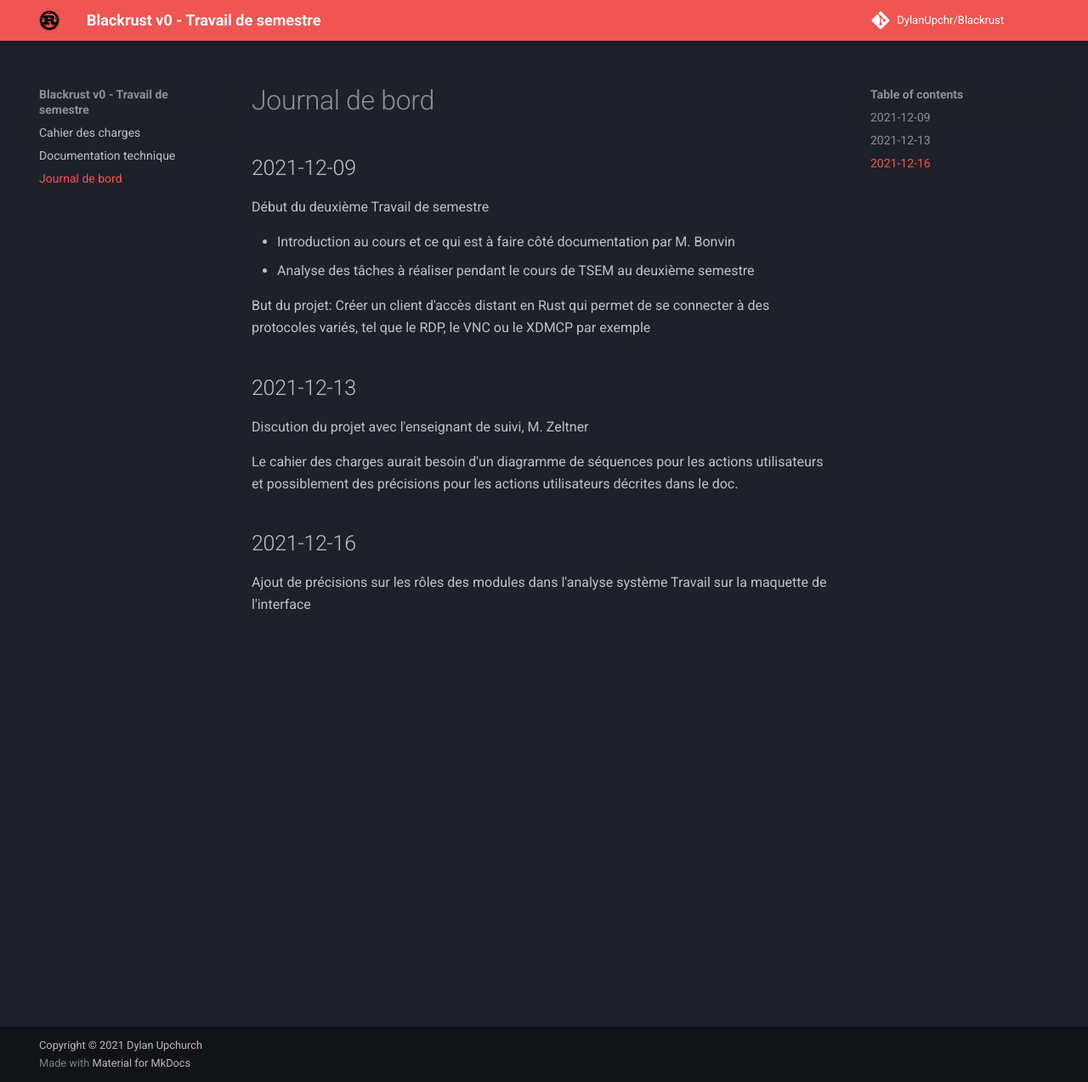
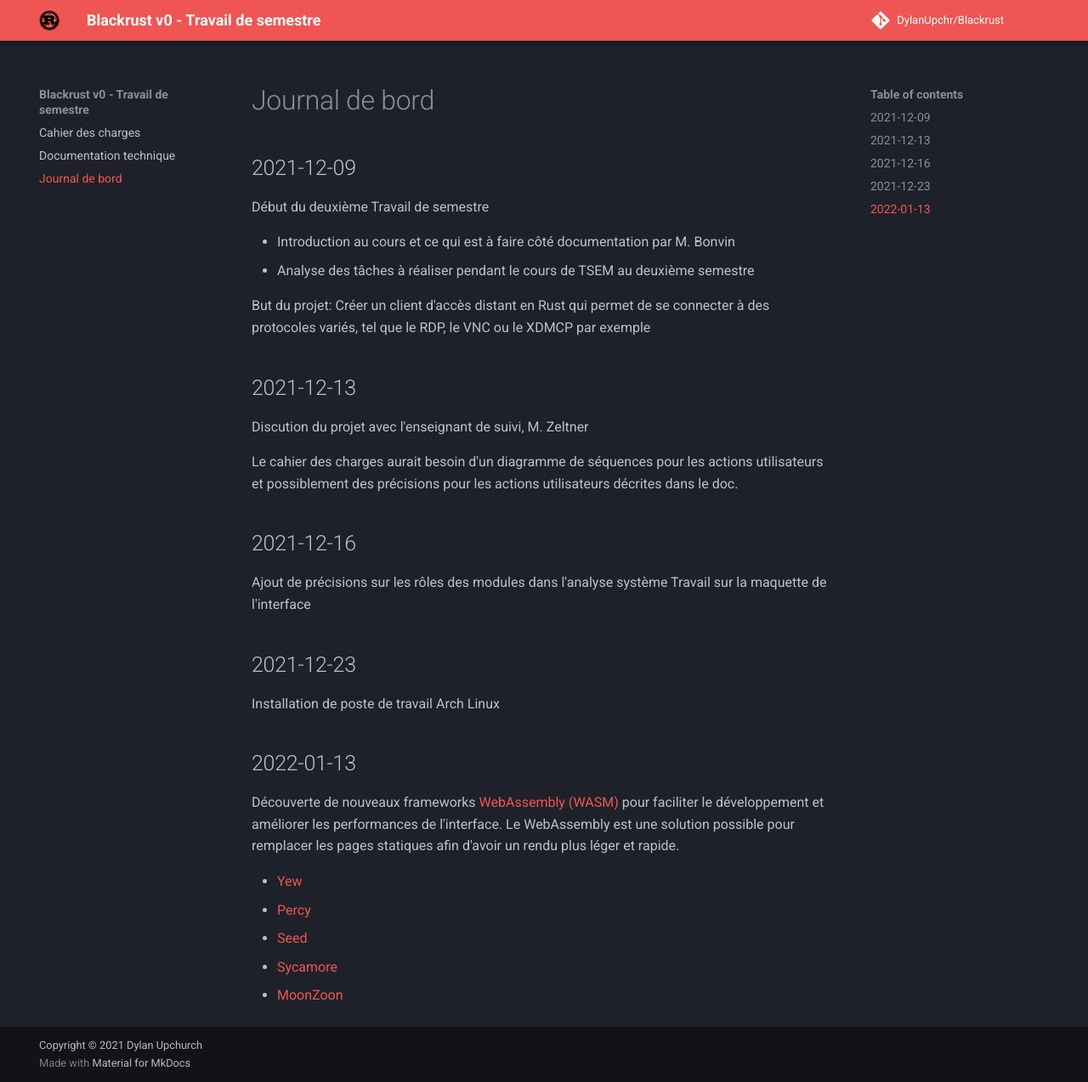
Before and after one commit to DylanUpchr/Blackrust, an MkDocs documentation site: the page built from docs/jdb.md, in a window 1280 px wide and 1274 px high. Shown: the whole window at 85% size. Built offline with MkDocs 1.6.1 and Material for MkDocs 9.7.7, drawn with Linux system fonts in a browser that asks for light colours; comment, search, counter and statistics services are not loaded.

Commit message:
Updated JDB

```diff
--- a/docs/jdb.md
+++ b/docs/jdb.md
@@ -14,3 +14,15 @@ Le cahier des charges aurait besoin d'un diagramme de séquences pour les action
 ## 2021-12-16
 Ajout de précisions sur les rôles des modules dans l'analyse système
 Travail sur la maquette de l'interface
+
+## 2021-12-23
+Installation de poste de travail Arch Linux
+
+## 2022-01-13
+Découverte de nouveaux frameworks [WebAssembly (WASM)](https://webassembly.org/) pour faciliter le développement et améliorer les performances de l'interface. Le WebAssembly est une solution possible pour remplacer les pages statiques afin d'avoir un rendu plus léger et rapide.
+
+- [Yew](https://github.com/yewstack/yew)
+- [Percy](https://github.com/chinedufn/percy)
+- [Seed](https://github.com/seed-rs/seed)
+- [Sycamore](https://github.com/sycamore-rs/sycamore)
+- [MoonZoon](https://github.com/MoonZoon/MoonZoon)
```
